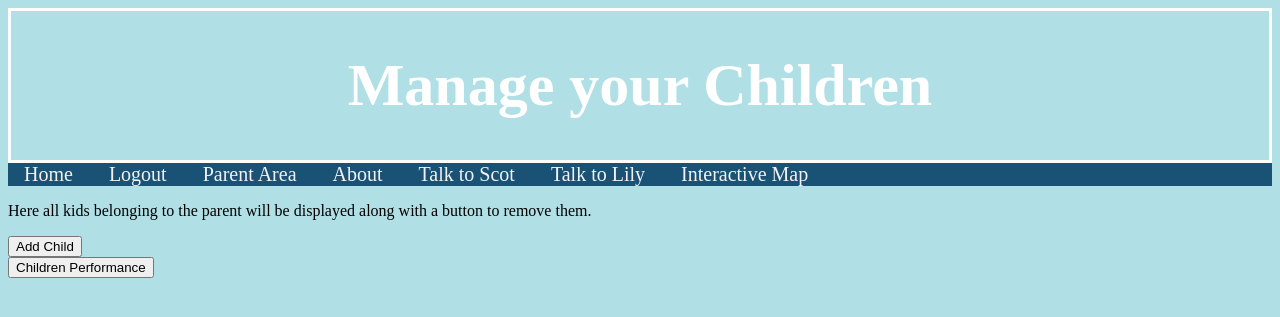
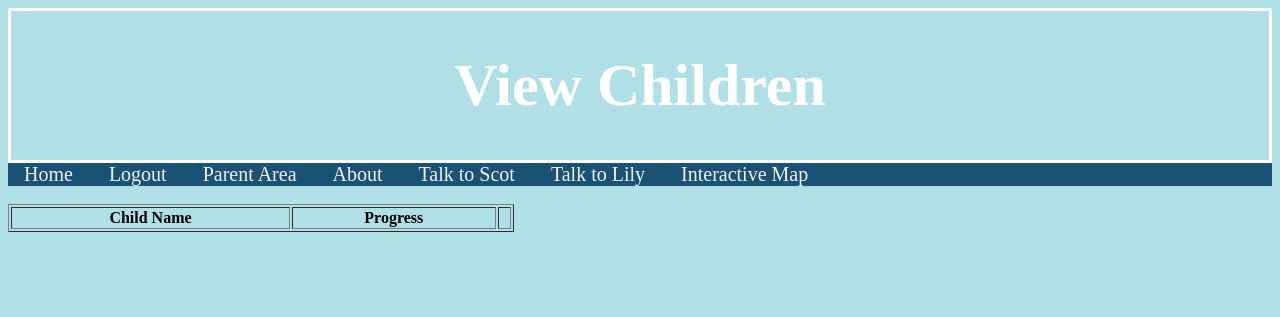
Before and after one commit to StBoyan/ExploreScotland, a Django app: page /explorescotland/children/view/ in a window 1280 px wide. Shown: the top 317 px of the page. Run offline with Django 3.2, Linux system fonts and the light colour scheme; the visitor is signed in with stand-in values (Sample User, id 1); lists and menus that the app fills with data are empty; parts of the project's set-up code (start-up, migrations or seed data) failed here and were passed over.

Commit message:
fixed adding children, viewing children added

```diff
--- a/explorescotland/urls.py
+++ b/explorescotland/urls.py
@@ -8,7 +8,7 @@ urlpatterns = [
     url(r'^feedback/', views.feedback, name='feedback'),            # have parent area as root url
     url(r'profile/edit/', views.edit_profile, name='edit_profile'),
     url(r'profile/', views.view_profile, name='view_profile'),
-    url(r'children/performance/', views.children_performance, name='children_performance'),
+    url(r'children/view/', views.view_children, name='view_children'),
     url(r'children/add/', views.add_child, name='add_child'),
     url(r'children/', views.manage_children, name='manage_children'),
     url(r'^userHomePage/', views.userHomePage, name='homePage'),
--- a/explorescotland/views.py
+++ b/explorescotland/views.py
@@ -2,7 +2,7 @@ from django.shortcuts import render
 from django.core.urlresolvers import reverse
 from django.contrib.auth.decorators import login_required
 from explorescotland.forms import FeedbackForm, UserForm, ProfileForm, ChildForm
-from explorescotland.models import Feedback, ParentProfile
+from explorescotland.models import Feedback, ParentProfile, ChildProfile
 from django.contrib.auth.models import User
 from django.http import HttpResponseRedirect
 
@@ -84,14 +84,15 @@ def add_child(request):
 
     return render(request, 'explorescotland/add_child.html', {'form': form})
 
+@login_required
 def manage_children(request):
     return render(request, 'explorescotland/manage_children.html', {})
 
-def add_child(request):
-    return render(request, 'explorescotland/add_child.html', {})
+@login_required
+def view_children(request):
+    children = ChildProfile.objects.all()
 
-def children_performance(request):
-    return render(request, 'explorescotland/children_performance.html', {})
+    return render(request, 'explorescotland/view_children.html', {'children': children})
 
 def userHomePage (request):
     return render(request, 'explorescotland/userHomePage.html', {})
--- a/templates/explorescotland/manage_children.html
+++ b/templates/explorescotland/manage_children.html
@@ -17,7 +17,7 @@
   </button>
   <div class="buttonParent">
       <button class="btn btn-primary"
-      onClick="location.href='{% url 'children_performance' %}'">
-      Children Performance
+      onClick="location.href='{% url 'view_children' %}'">
+      View Children
   </button>
 {% endblock %}
--- /dev/null
+++ b/templates/explorescotland/view_children.html
@@ -0,0 +1,27 @@
+{% extends 'explorescotland/base.html' %}
+
+{% block title_block %}
+  View Children
+{% endblock %}
+
+{% block header_block %}
+<h1> View Children </h1>
+{% endblock %}
+
+{% block body_block %}
+<br />
+  <table width="40%", border="1">
+    <tr>
+      <th>Child Name</th>
+      <th>Progress</th>
+      <th></th>
+    </tr>
+  {% for child in children %}
+    <tr>
+      <td>{{ child.name }}</td>
+      <td>Level {{ child.level }}</td>
+      <td><form><input type=submit value="Delete" style="width:100%"></form></td>
+    </tr>
+  {% endfor %}
+  </table>
+{% endblock %}
```
Also changed, not shown: static/css/parentlogin.css (deleted, +0 -60 lines), templates/explorescotland/children_performance.html (deleted, +0 -13 lines), static/css/base.css (line endings or trailing spaces).
